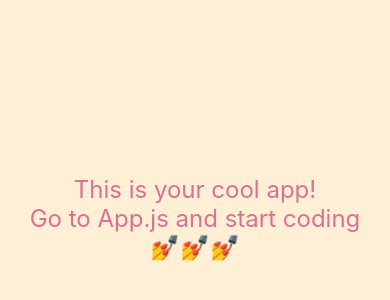
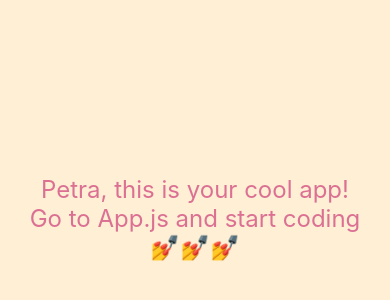
Before and after one commit to Technigo/project-react-native-app, a React Native app: screen / in a window 390 px wide. Shown: the part 204-504 px from the top of the page. Built offline with nearby package versions, Linux system fonts and the light colour scheme; no server answers.

Commit message:
tried to publish the photo array but inspite help from Damien we could get it to work. Backed and now we have the photo array back

```diff
--- a/App.js
+++ b/App.js
@@ -1,26 +1,36 @@
 import React, { useEffect, useState } from "react";
 import styled from "styled-components/native"
+// import { View, Text } from 'react native'
+
 const apiKey = `563492ad6f917000010000016674d16c530e444482c459f1837b2a47`
-const url = "https://api.pexels.com/v1/search?query=example+query&per_page=15&page=1"
+const url = "https://api.pexels.com/v1/search?query=example+health&per_page=15&page=1"
+
 const App = () => {
-  const [pics, setPics] = useState([])
+  const [photos, setPhotos] = useState([])
   useEffect(() => {
     fetch(url, { headers: { Authorization: apiKey } })
       .then(res => res.json())
       .then(json => {
-        setPics(json)
+        setPhotos(json.photos)
         console.log(json)
       })
   }, []);
+
   /*const App = () => {*/
   return (
     <Container>
-      <Title>This is your cool app!</Title>
+      {/* return ( */}
+      {/* {photos.map((photo) => (
+        `<View key={photo.id}>{photo.photographer}</View>`
+      ))} */}
+
+      <Title>Petra, this is your cool app!</Title>
       <Title>Go to App.js and start coding</Title>
       <Title>💅💅💅</Title>
-    </Container>
+    </Container >
   )
 }
+
 const Container = styled.View`
   flex: 1;
   background-color: papayawhip;
```
